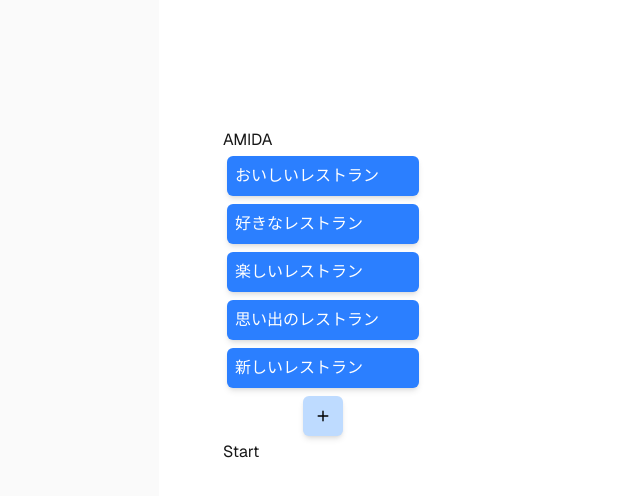
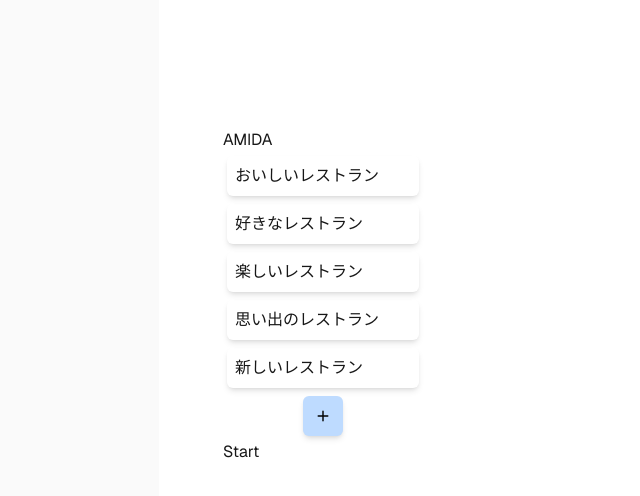
Before and after one commit to kusa-mochi/amida, a Next.js app in the folder amida/: page / in a window 1280 px wide. Shown: the top 496 px of the page, without its empty margins (97-737 px from the left). Built offline with nearby package versions, Linux system fonts and the light colour scheme.

Commit message:
ユーザーが選択肢を増やせるようにした

```diff
--- a/amida/app/components/addButton.tsx
+++ b/amida/app/components/addButton.tsx
@@ -1,8 +1,12 @@
 import Image from "next/image";
 import { FC } from "react";
 
-export const AddButton: FC = () => {
+type Props = {
+    onClick?: () => void;
+}
+
+export const AddButton: FC<Props> = ({ onClick }) => {
     return (
-        <button className="p-2 rounded-md bg-blue-200 shadow-md"><Image src="add.svg" alt="Add" width={24} height={24} /></button>
+        <button className="p-2 rounded-md bg-blue-200 shadow-md" onClick={onClick}><Image src="add.svg" alt="Add" width={24} height={24} /></button>
     )
 }
--- a/amida/app/components/amida.tsx
+++ b/amida/app/components/amida.tsx
@@ -4,22 +4,25 @@ import Image from "next/image";
 import { FC, useContext, useEffect, useState } from "react";
 import { GoalsContext } from "../page";
 import { AmidaPart, GetAmidaPattern } from "../funcs/utils";
+import { ListItem } from "./listItem";
 
 type Props = {
   gotoInit?: () => void;
 }
 
 export const Amida: FC<Props> = ({ gotoInit }) => {
-  const goals = useContext(GoalsContext);
-  const [nCols, setNCols] = useState(5);
+  const goalsContext = useContext(GoalsContext);
+  if (!goalsContext) return null;
+  const { goals, setGoals } = goalsContext;
+
   const [nRows, setNRows] = useState(15);
   const [pattern, setPattern] = useState<AmidaPart[][]>([]);
 
   useEffect(() => {
-    const p = GetAmidaPattern(nCols, nRows);
+    const p = GetAmidaPattern(goals.length, nRows);
     setPattern(p);
     console.log(p);
-  }, [nCols, nRows]);
+  }, [goals]);
 
   const amidaPartToImageSrc = (part: AmidaPart): string => {
     switch (part) {
@@ -36,12 +39,12 @@ export const Amida: FC<Props> = ({ gotoInit }) => {
 
   return (
     <div>
-      <div className={`grid grid-cols-${nCols} gap-0 mb-4`}>
+      <div className={`grid grid-cols-${goals.length} gap-0 mb-4`}>
         {goals.map((item, index) => (
           <div key={index} className="w-24">{item}</div>
         ))}
       </div>
-      <div className={`grid grid-cols-${nCols} gap-0`}>
+      <div className={`grid grid-cols-${goals.length} gap-0`}>
         {
           pattern.map((row, rIndex) => (
             row.map((part, cIndex) => (
--- a/amida/app/components/init.tsx
+++ b/amida/app/components/init.tsx
@@ -10,17 +10,31 @@ type Props = {
 }
 
 export const Init: FC<Props> = ({ gotoAmida }) => {
-  const goals = useContext(GoalsContext);
+  const goalsContext = useContext(GoalsContext);
+  if (!goalsContext) return null;
+  const { goals, setGoals } = goalsContext;
+
+  const addItem = () => {
+    // goalsの末尾に空文字列の要素を1つ追加する。
+    setGoals([...goals, ""]);
+  }
+
+  const changeItem = (newValue: string, index: number) => {
+    const newGoals = [...goals];
+    newGoals[index] = newValue;
+    setGoals(newGoals);
+  }
+
   return (
     <div>
       <div>AMIDA</div>
       <div className="flex flex-col flex-nowrap justify-start items-center">
         {goals.map((item, index) => (
           <div key={index} className="m-1">
-            <ListItem>{item}</ListItem>
+            <ListItem label={item} onChange={(newValue) => changeItem(newValue, index)}></ListItem>
           </div>
         ))}
-        <div className="m-1"><AddButton /></div>
+        <div className="m-1"><AddButton onClick={addItem} /></div>
       </div>
       <button onClick={gotoAmida}>Start</button>
     </div>
--- a/amida/app/components/listItem.tsx
+++ b/amida/app/components/listItem.tsx
@@ -3,11 +3,14 @@
 import { FC } from "react";
 
 type Props = {
-    children: React.ReactNode;
+    label: string;
+    onChange?: (newValue: string) => void;
 }
 
-export const ListItem: FC<Props> = ({children}) => {
+export const ListItem: FC<Props> = ({label, onChange}) => {
     return (
-        <div className="w-48 p-2 rounded-md bg-blue-500 text-white shadow-md">{children}</div>
+        <div className="w-48 p-2 rounded-md shadow-md">
+            <input type="text" defaultValue={label} className="w-full outline-none" onChange={(e) => onChange?.(e.target.value, )} />
+        </div>
     )
 }
--- a/amida/app/page.tsx
+++ b/amida/app/page.tsx
@@ -5,16 +5,16 @@ import { Init } from "./components/init";
 import { Amida } from "./components/amida";
 import { createContext, useState } from "react";
 
-export const GoalsContext = createContext([] as string[]);
+export const GoalsContext = createContext<{ goals: string[], setGoals: (goals: string[]) => void } | null>(null);
 
 export default function Home() {
-  const goals = [
+  const [goals, setGoals] = useState([
     "おいしいレストラン",
     "好きなレストラン",
     "楽しいレストラン",
     "思い出のレストラン",
     "新しいレストラン"
-  ]
+  ]);
   const [initVisible, setInitVisible] = useState(true);
   const [amidaVisible, setAmidaVisible] = useState(false);
   function gotoAmida() {
@@ -26,7 +26,7 @@ export default function Home() {
     setAmidaVisible(false);
   }
   return (
-    <GoalsContext.Provider value={goals}>
+    <GoalsContext.Provider value={{ goals, setGoals }}>
       <div className="flex min-h-screen items-center justify-center bg-zinc-50 font-sans dark:bg-black">
         <main className="flex min-h-screen w-full max-w-3xl flex-col items-center justify-between py-32 px-16 bg-white dark:bg-black sm:items-start">
           {initVisible && <Init gotoAmida={gotoAmida} />}
```
